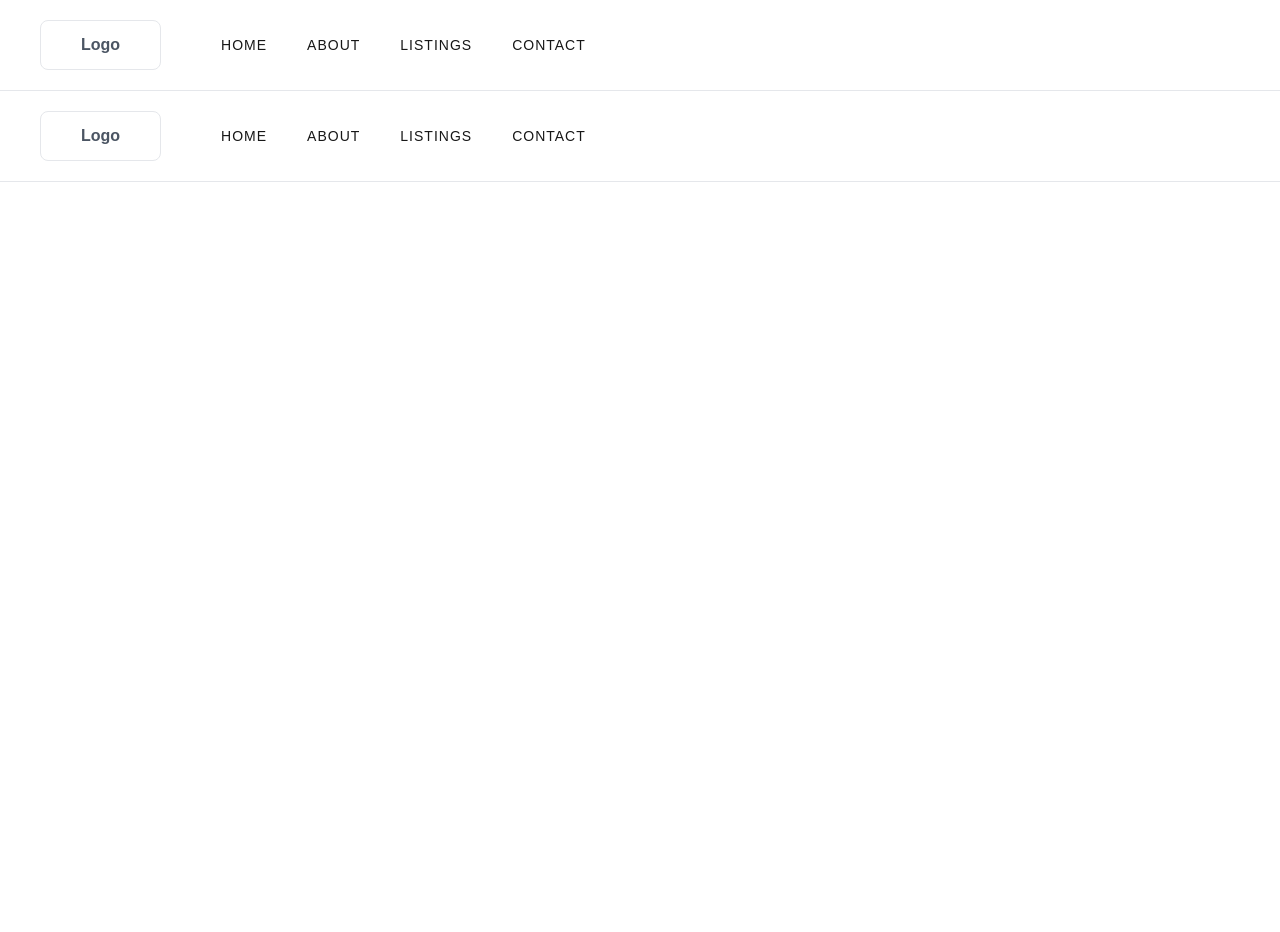
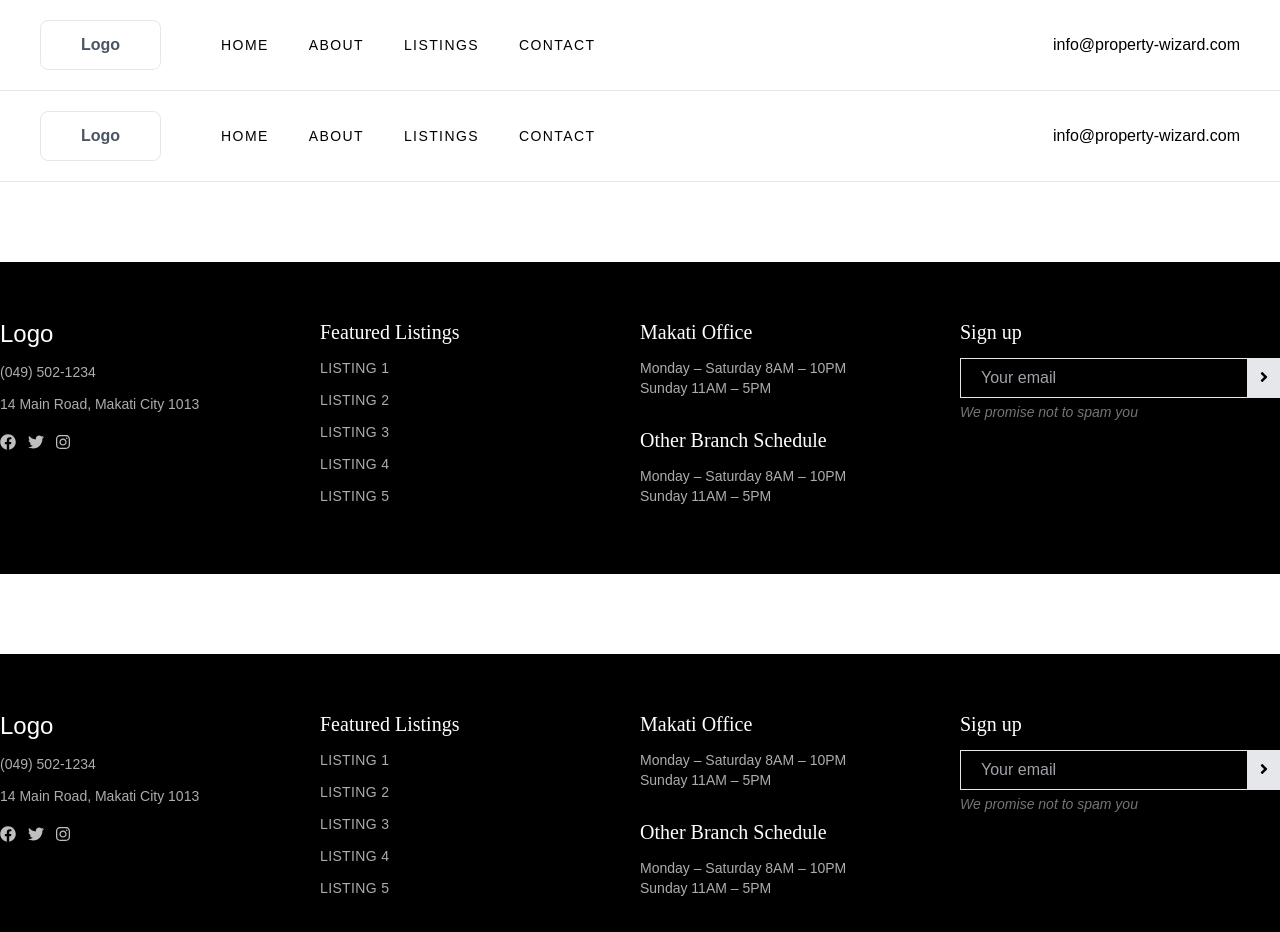
Before and after one commit to julsbenandiel/real-estate-webapp, a Next.js app: page /layouts in a window 1280 px wide. Shown: the top 932 px of the page. Before the commit the page ends 800 px from the top, so only its background shows below. Built offline with nearby package versions, Linux system fonts and the light colour scheme.

Commit message:
add footer

```diff
--- /dev/null
+++ b/components/Footer.tsx
@@ -0,0 +1,79 @@
+import { FC } from 'react';
+import Link from 'next/link';
+import { FontAwesomeIcon } from '@fortawesome/react-fontawesome';
+import { faFacebook, faInstagram, faTwitter } from '@fortawesome/free-brands-svg-icons';
+import { faAngleRight } from '@fortawesome/free-solid-svg-icons';
+
+interface FooterProps {}
+
+const Footer: FC<FooterProps> = (props) => {
+
+  return (
+    <div
+      style={{ padding: "3.5rem 0" }}
+      className="w-full bg-black">
+      <div className="max-w-screen-xl mx-auto">
+        <div className="grid grid-cols-8">
+          <div className="col-span-2">
+            <p className="mb-3 text-white text-2xl">Logo</p>
+            <p className="mb-3 text-lightGray text-sm opacity-75">(049) 502-1234</p>
+            <p className="mb-5 text-lightGray text-sm opacity-75">14 Main Road, Makati City 1013</p>
+            <div className="flex items-center justify-start">
+              <FontAwesomeIcon
+                className="transition duration-100 cursor-pointer opacity-75 hover:opacity-100 text-blank w-5 text-white mr-3"
+                icon={ faFacebook }
+              />
+              <FontAwesomeIcon
+                className="transition duration-100 cursor-pointer opacity-75 hover:opacity-100 text-blank w-5 text-white mr-3"
+                icon={ faTwitter }
+              />
+              <FontAwesomeIcon
+                className="transition duration-100 cursor-pointer opacity-75 hover:opacity-100 text-blank w-5 text-white mr-3"
+                icon={ faInstagram }
+              />
+            </div>
+          </div>
+          <div className="col-span-2">
+            <p className="text-xl playfair text-white mb-3">Featured Listings</p>
+            <p className="text-lightGray text-sm uppercase cursor-pointer opacity-75 hover:opacity-100 tracking-wide mb-3">Listing 1</p>
+            <p className="text-lightGray text-sm uppercase cursor-pointer opacity-75 hover:opacity-100 tracking-wide mb-3">Listing 2</p>
+            <p className="text-lightGray text-sm uppercase cursor-pointer opacity-75 hover:opacity-100 tracking-wide mb-3">Listing 3</p>
+            <p className="text-lightGray text-sm uppercase cursor-pointer opacity-75 hover:opacity-100 tracking-wide mb-3">Listing 4</p>
+            <p className="text-lightGray text-sm uppercase cursor-pointer opacity-75 hover:opacity-100 tracking-wide mb-3">Listing 5</p>
+          </div>
+          <div className="col-span-2">
+            <div>
+              <p className="text-xl playfair text-white mb-3">Makati Office</p>
+              <p className="text-lightGray text-sm opacity-75">Monday – Saturday 8AM – 10PM</p>
+              <p className="text-lightGray text-sm opacity-75">Sunday 11AM – 5PM</p>
+            </div>
+            <div className="mt-7">
+              <p className="text-xl playfair text-white mb-3">Other Branch Schedule</p>
+              <p className="text-lightGray text-sm opacity-75">Monday – Saturday 8AM – 10PM</p>
+              <p className="text-lightGray text-sm opacity-75">Sunday 11AM – 5PM</p>
+            </div>
+          </div>
+          <div className="col-span-2">
+            <p className="text-xl playfair text-white mb-3">Sign up</p>
+            <div className="flex">
+              <input
+                style={{ height: "40px" }}
+                placeholder="Your email"
+                type="text"
+                className="border text-white border-lightGray w-full px-5 bg-black"/>
+              <button className="bg-lightGray px-3">
+                <FontAwesomeIcon
+                  className="text-black w-3"
+                  icon={ faAngleRight }
+                />
+              </button>
+            </div>
+            <p className="text-sm text-lightGray opacity-50 italic mt-1">We promise not to spam you</p>
+          </div>
+        </div>
+      </div>
+    </div>
+  )
+}
+
+export default Footer;
--- a/components/PropertyCardBare.tsx
+++ b/components/PropertyCardBare.tsx
@@ -1,7 +1,7 @@
 import React, { FC } from 'react';
 import { FontAwesomeIcon } from '@fortawesome/react-fontawesome';
 import { faAddressBook, faHandPointRight, faImage, faMap } from '@fortawesome/free-regular-svg-icons';
-import { faBath, faBed, faDollarSign, faMapMarkerAlt, faMapPin, faMoneyBill } from '@fortawesome/free-solid-svg-icons';
+import { faAngleRight, faBath, faBed, faDollarSign, faMapMarkerAlt, faMapPin, faMoneyBill } from '@fortawesome/free-solid-svg-icons';
 import Image from 'next/image';
 import cx from 'classnames';
 import Link from 'next/link';
@@ -46,11 +46,11 @@ const PropertyCardBare: FC<PropertyCardBareProps> = props => {
         width={450}
         height={250}
       />
-      <p className="playfair py-2 text-2xl font-medium w-full truncate" >{ title }</p>
-      <p className="-mt-2 flex mb-2 justify-start text-gray text-xs">
+      <p className="playfair py-2 text-2xl font-medium w-full truncate">{ title }</p>
+      <p className="-mt-2 flex mb-4 justify-start text-gray text-sm">
         <FontAwesomeIcon
           icon={ faMapMarkerAlt }
-          className="w-2 text-gray mr-1"
+          className="w-2 text-green mr-2"
         />
         <span>{ address }</span>
       </p>
@@ -61,7 +61,13 @@ const PropertyCardBare: FC<PropertyCardBareProps> = props => {
       </p>
       <Link href={ `/listings/${slug}` }>
         <button className="px-5 py-2 text-sm mt-2 text-gray border border-lightBlack transition duration-150 hover:bg-black hover:text-white">
-            View Listing
+          <div className="flex items-center justify-center">
+            <p className="uppercase text-xs">View Listing</p>
+            <FontAwesomeIcon
+              className="w-2 ml-2"
+              icon={ faAngleRight }
+            />
+          </div>
         </button>
       </Link>
     </div>
--- a/components/banner.tsx
+++ b/components/banner.tsx
@@ -20,7 +20,7 @@ const Banner: FC<BannerProps> = props =>  {
     <div className="relative">
       <div
         style={{
-          top: "calc(100%/3)",
+          top: "calc(100%/3.5)",
           left: "3rem"
         }}
         className="bg-black absolute z-10 p-8 text-white">
--- a/components/navbar.tsx
+++ b/components/navbar.tsx
@@ -6,27 +6,26 @@ interface NavbarProps {}
 const Navbar: FC<NavbarProps> = (props) => {
 
   return (
-    <div className="px-10 flex items-center justify-start py-5 border-b border-lightGray">
+    <div className="px-10 flex items-center justify-between py-5 border-b border-lightGray">
+      <div className="flex items-center justify-start">
         <p className="text-gray border px-10 py-3 font-bold border-lightGray rounded-lg">
           Logo
         </p>
         <ul className="flex items-center justify-start ml-10">
           <li
-          style={{ letterSpacing: "1px" }}
-          className="px-5 text-sm nunito-sans transition duration-150 hover:text-lightBlack uppercase text-black font-medium"><Link href="/">Home</Link></li>
+            className="tracking-widest px-5 text-sm nunito-sans transition duration-150 hover:text-lightBlack uppercase text-black font-medium"><Link href="/">Home</Link></li>
 
           <li
-          style={{ letterSpacing: "1px" }}
-          className="px-5 text-sm nunito-sans transition duration-150 hover:text-lightBlack uppercase text-black font-medium"><Link href="/about">About</Link></li>
+            className="tracking-widest px-5 text-sm nunito-sans transition duration-150 hover:text-lightBlack uppercase text-black font-medium"><Link href="/about">About</Link></li>
 
           <li
-          style={{ letterSpacing: "1px" }}
-          className="px-5 text-sm nunito-sans transition duration-150 hover:text-lightBlack uppercase text-black font-medium"><Link href="/listings">Listings</Link></li>
+            className="tracking-widest px-5 text-sm nunito-sans transition duration-150 hover:text-lightBlack uppercase text-black font-medium"><Link href="/listings">Listings</Link></li>
 
           <li
-          style={{ letterSpacing: "1px" }}
-          className="px-5 text-sm nunito-sans transition duration-150 hover:text-lightBlack uppercase text-black font-medium"><Link href="/contact">Contact</Link></li>
+            className="tracking-widest px-5 text-sm nunito-sans transition duration-150 hover:text-lightBlack uppercase text-black font-medium"><Link href="/contact">Contact</Link></li>
         </ul>
+      </div>
+      <a href="mailto:info@property-wizard.com">info@property-wizard.com</a>
     </div>
   )
 }
--- a/pages/contact.tsx
+++ b/pages/contact.tsx
@@ -2,7 +2,7 @@ import Head from 'next/head'
 
 export default function Contact() {
   return (
-    <div>
+    <div className="h-screen">
       Contact
     </div>
   )
--- a/pages/layouts.tsx
+++ b/pages/layouts.tsx
@@ -2,6 +2,7 @@ import { FC } from 'react';
 import Head from 'next/head';
 import styles from '../../styles/Home.module.css';
 import Navbar from '../components/navbar';
+import Footer from '../components/Footer';
 
 interface LayoutProps {}
 
@@ -22,9 +23,7 @@ const Layout:FC<LayoutProps> = (props) => {
         { children }
       </main>
 
-      {/* <footer className="bg-gray">
-        <p className="text-center text-darkGreen">hello world</p>
-      </footer> */}
+      <Footer />
     </section>
   )
 }
--- a/pages/listings/index.tsx
+++ b/pages/listings/index.tsx
@@ -2,7 +2,7 @@ import Head from 'next/head'
 
 export default function Listings() {
   return (
-    <div>
+    <div className="h-screen">
       listings
     </div>
   )
--- a/styles/globals.css
+++ b/styles/globals.css
@@ -52,10 +52,10 @@ a {
   font-family: "Playfair Display";
   visibility: visible;
   text-align: left;
-  line-height: 37px;
+  line-height: 45px;
   letter-spacing: 1px;
   font-weight: 400;
-  font-size: 38px;
+  font-size: 48px;
   border-color: rgb(105, 105, 105);
   border-style: none;
   margin: 0px;
@@ -64,7 +64,7 @@ a {
   color: rgb(255, 255, 255);
   text-decoration: none;
   white-space: normal;
-  width: 290px;
+  width: 400px;
   height: auto;
   min-height: 0px;
   min-width: 0px;
@@ -83,7 +83,7 @@ a {
   line-height: 23px;
   letter-spacing: 1px;
   font-weight: 600;
-  font-size: 12px;
+  font-size: 15px;
   border-color: rgb(105, 105, 105);
   border-style: none;
   margin: 0px;
@@ -111,7 +111,7 @@ a {
   line-height: 24px;
   letter-spacing: 1px;
   font-weight: 500;
-  font-size: 12px;
+  font-size: 15px;
   border-color: rgb(48, 48, 48);
   border-style: none;
   margin: 0px;
--- a/tailwind.config.js
+++ b/tailwind.config.js
@@ -7,7 +7,7 @@ module.exports = {
     extend: {},
     colors: {
       white: "#ffffff",
-      black: "#171717",
+      black: "black",
       transparent: 'transparent',
       green: '#10B981',
       darkGreen: '#047857',
```
Also changed, not shown: pages/index.tsx (+11 -3 lines), pages/listings/[slug].tsx (+20 -37 lines). Lines whose indentation alone changed are shown as unchanged.
